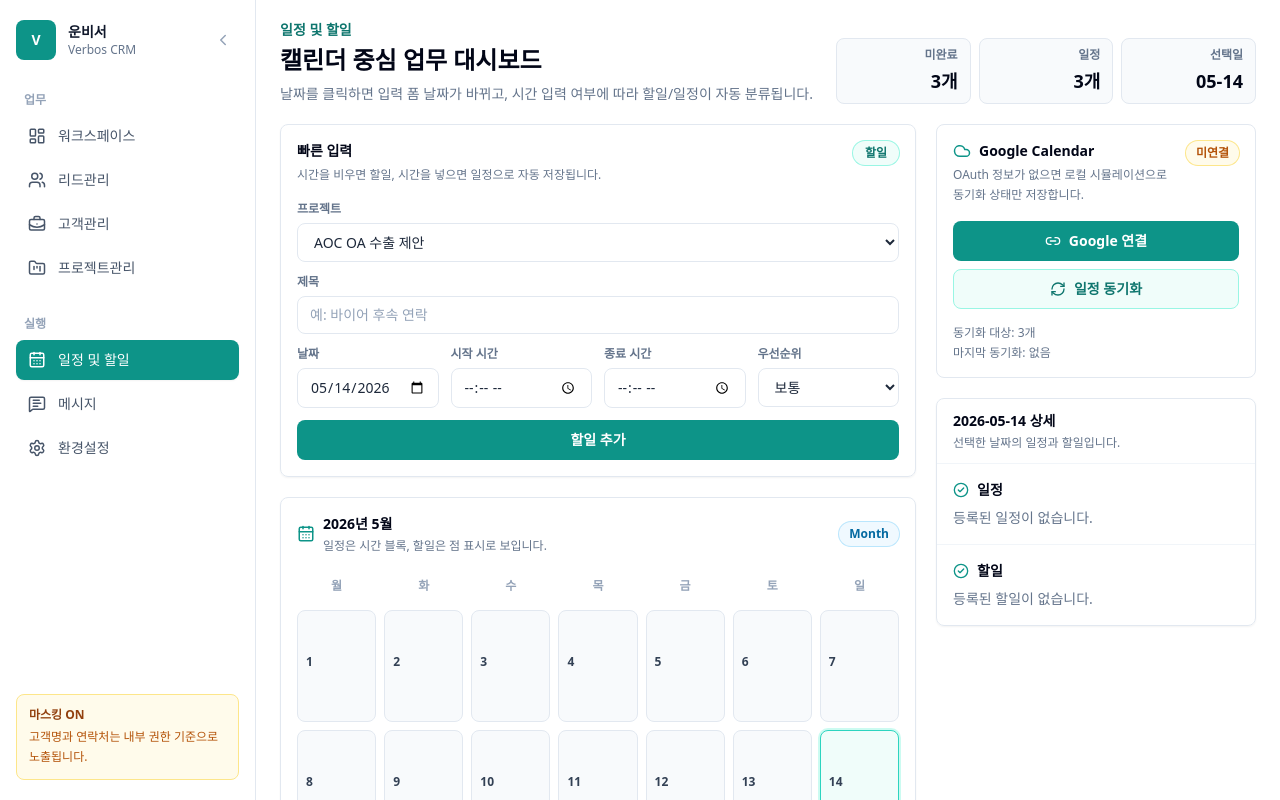
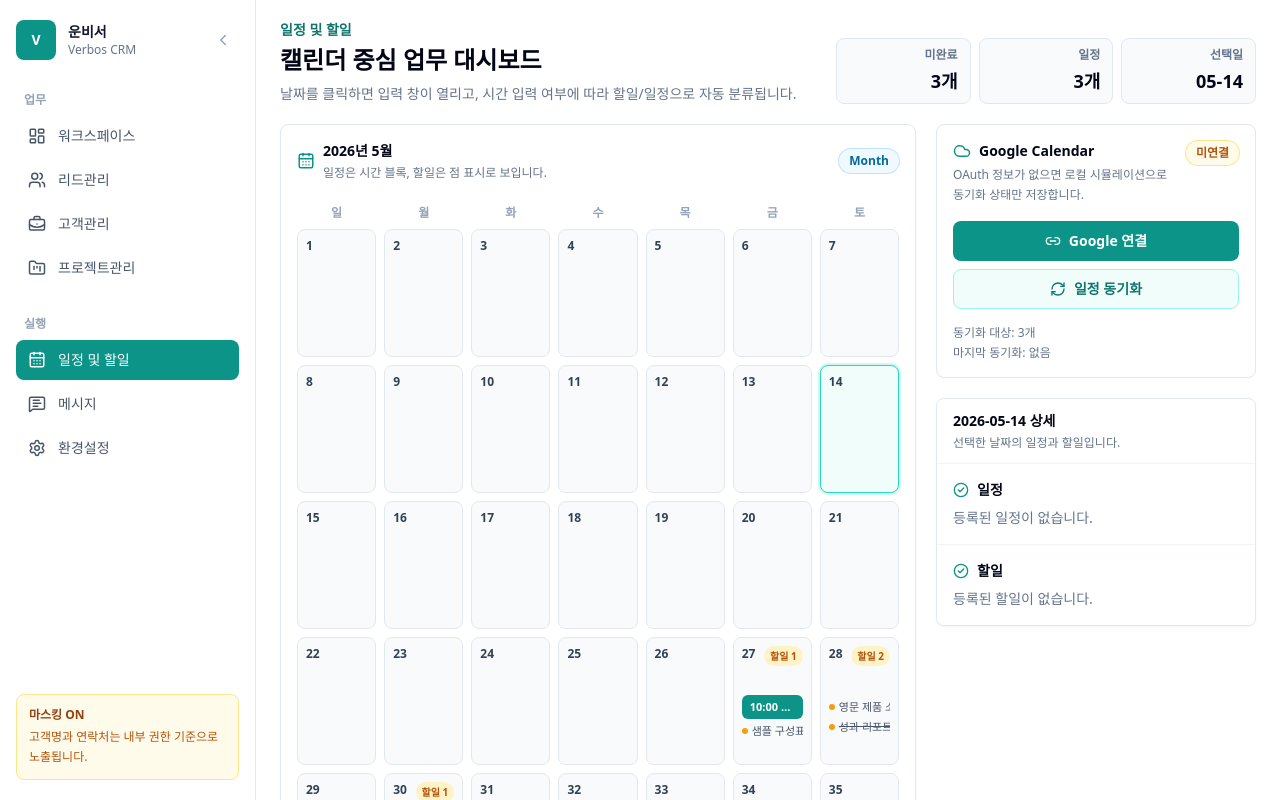
Before and after one commit to parkg9832/verbos, a Next.js app: page / in a window 1280 px wide. Both pictures are taken after a click on the button "일정 및 할일". Shown: the top 800 px of the page. Built offline with nearby package versions, Linux system fonts and the light colour scheme.

Commit message:
Refactor calendar dashboard modal entry

```diff
--- a/components/TimeDashboard.tsx
+++ b/components/TimeDashboard.tsx
@@ -1,8 +1,7 @@
 "use client";
 
-import { useMemo, useState } from "react";
-import type { ReactNode } from "react";
-import { CalendarDays, CheckCircle2, Trash2 } from "lucide-react";
+import { useMemo, useState, type ReactNode } from "react";
+import { CalendarDays, CheckCircle2, Trash2, X } from "lucide-react";
 import type { Project } from "@/lib/dummy-data";
 import { useTimeManagement } from "@/contexts/TimeManagementContext";
 import { Badge } from "@/components/ui/Badge";
@@ -10,6 +9,7 @@ import { GoogleSyncControls } from "@/components/GoogleSyncControls";
 import { UnifiedTimeEntryForm } from "@/components/UnifiedTimeEntryForm";
 
 const calendarDays = Array.from({ length: 35 }, (_, index) => index + 1);
+const weekDays = ["일", "월", "화", "수", "목", "금", "토"];
 
 function formatDate(day: number) {
   return `2026-05-${String(day).padStart(2, "0")}`;
@@ -29,14 +29,10 @@ function syncTone(status: string) {
 }
 
 export function TimeDashboard({ projects }: { projects: Project[] }) {
-  const {
-    tasks,
-    schedules,
-    toggleTask,
-    deleteTask,
-    deleteSchedule,
-  } = useTimeManagement();
+  const { tasks, schedules, toggleTask, deleteTask, deleteSchedule } =
+    useTimeManagement();
   const [selectedDate, setSelectedDate] = useState(formatDate(14));
+  const [isModalOpen, setIsModalOpen] = useState(false);
 
   const selectedTasks = useMemo(
     () => tasks.filter((task) => task.dueDate === selectedDate),
@@ -57,8 +53,13 @@ export function TimeDashboard({ projects }: { projects: Project[] }) {
     );
   }
 
+  function openDate(date: string) {
+    setSelectedDate(date);
+    setIsModalOpen(true);
+  }
+
   return (
-    <section className="min-w-0 flex-1 overflow-y-auto bg-white px-4 py-4 lg:px-6 lg:py-5">
+    <section className="flex min-w-0 flex-1 flex-col overflow-y-auto bg-white px-4 py-4 lg:px-6 lg:py-5">
       <div className="mb-5 flex flex-col gap-3 xl:flex-row xl:items-end xl:justify-between">
         <div className="min-w-0">
           <p className="text-sm font-semibold text-teal-700">일정 및 할일</p>
@@ -66,7 +67,7 @@ export function TimeDashboard({ projects }: { projects: Project[] }) {
             캘린더 중심 업무 대시보드
           </h1>
           <p className="mt-2 text-sm text-slate-500">
-            날짜를 클릭하면 입력 폼 날짜가 바뀌고, 시간 입력 여부에 따라 할일/일정이 자동 분류됩니다.
+            날짜를 클릭하면 입력 창이 열리고, 시간 입력 여부에 따라 할일/일정으로 자동 분류됩니다.
           </p>
         </div>
         <div className="grid grid-cols-3 gap-2 sm:w-[420px]">
@@ -76,14 +77,8 @@ export function TimeDashboard({ projects }: { projects: Project[] }) {
         </div>
       </div>
 
-      <div className="grid gap-5 xl:grid-cols-[minmax(0,7fr)_minmax(320px,3fr)]">
-        <div className="space-y-5">
-          <UnifiedTimeEntryForm
-            projects={projects}
-            preset={{ date: selectedDate }}
-          />
-
-          <div className="rounded-lg border border-slate-200 bg-white/90 p-4 shadow-sm backdrop-blur">
+      <div className="grid min-h-0 flex-1 gap-5 xl:grid-cols-[minmax(0,7fr)_minmax(320px,3fr)]">
+        <div className="flex min-h-[720px] min-w-0 flex-col rounded-lg border border-slate-200 bg-white/90 p-4 shadow-sm backdrop-blur xl:min-h-0">
           <div className="mb-4 flex items-center justify-between gap-3">
             <div className="flex min-w-0 items-center gap-2">
               <CalendarDays size={18} className="text-teal-600" />
@@ -100,7 +95,7 @@ export function TimeDashboard({ projects }: { projects: Project[] }) {
           </div>
 
           <div className="grid grid-cols-7 gap-2 text-xs">
-              {["월", "화", "수", "목", "금", "토", "일"].map((day) => (
+            {weekDays.map((day) => (
               <p
                 key={day}
                 className="py-2 text-center font-semibold text-slate-400"
@@ -108,11 +103,12 @@ export function TimeDashboard({ projects }: { projects: Project[] }) {
                 {day}
               </p>
             ))}
+          </div>
+
+          <div className="grid min-h-0 flex-1 grid-cols-7 grid-rows-5 gap-2 text-xs">
             {calendarDays.map((day) => {
               const date = formatDate(day);
-                const daySchedules = schedules.filter(
-                  (event) => event.date === date,
-                );
+              const daySchedules = schedules.filter((event) => event.date === date);
               const dayTasks = tasks.filter((task) => task.dueDate === date);
               const isSelected = selectedDate === date;
 
@@ -120,25 +116,23 @@ export function TimeDashboard({ projects }: { projects: Project[] }) {
                 <button
                   key={date}
                   type="button"
-                    onClick={() => setSelectedDate(date)}
-                    className={`min-h-28 rounded-lg border p-2 text-left transition-colors duration-200 ${
+                  onClick={() => openDate(date)}
+                  className={`relative min-h-32 overflow-hidden rounded-lg border p-2 text-left transition-colors duration-200 ${
                     isSelected
                       ? "border-teal-400 bg-teal-50 ring-2 ring-teal-100"
                       : "border-slate-200 bg-slate-50 hover:border-teal-200 hover:bg-white"
                   }`}
                 >
-                    <div className="mb-2 flex items-center justify-between gap-2">
-                      <span className="text-xs font-semibold text-slate-700">
+                  <span className="absolute left-2 top-2 z-10 text-xs font-semibold text-slate-700">
                     {day}
                   </span>
                   {dayTasks.length > 0 ? (
-                        <span className="rounded-full bg-amber-100 px-1.5 py-0.5 text-[10px] font-semibold text-amber-700">
+                    <span className="absolute right-2 top-2 z-10 rounded-full bg-amber-100 px-1.5 py-0.5 text-[10px] font-semibold text-amber-700">
                       할일 {dayTasks.length}
                     </span>
                   ) : null}
-                    </div>
 
-                    <div className="space-y-1">
+                  <div className="space-y-1 pt-8">
                     {daySchedules.slice(0, 2).map((event) => (
                       <div
                         key={event.id}
@@ -169,9 +163,8 @@ export function TimeDashboard({ projects }: { projects: Project[] }) {
             })}
           </div>
         </div>
-        </div>
 
-        <aside className="space-y-5">
+        <aside className="min-w-0 space-y-5">
           <GoogleSyncControls />
 
           <div className="rounded-lg border border-slate-200 bg-white/90 shadow-sm backdrop-blur">
@@ -269,6 +262,38 @@ export function TimeDashboard({ projects }: { projects: Project[] }) {
           </div>
         </aside>
       </div>
+
+      {isModalOpen ? (
+        <div className="fixed inset-0 z-50 flex items-center justify-center bg-slate-950/45 px-4 backdrop-blur-sm">
+          <div className="w-full max-w-2xl rounded-lg border border-white/70 bg-white/95 shadow-2xl">
+            <div className="flex items-center justify-between gap-3 border-b border-slate-100 px-5 py-4">
+              <div className="min-w-0">
+                <p className="text-sm font-semibold text-slate-950">
+                  {selectedDate} 입력
+                </p>
+                <p className="mt-1 text-xs text-slate-500">
+                  시간 없이 저장하면 할일, 시간 범위를 넣으면 일정입니다.
+                </p>
+              </div>
+              <button
+                type="button"
+                onClick={() => setIsModalOpen(false)}
+                className="flex h-9 w-9 items-center justify-center rounded-lg text-slate-500 transition-colors duration-200 hover:bg-slate-100 hover:text-slate-900"
+                aria-label="닫기"
+              >
+                <X size={18} />
+              </button>
+            </div>
+            <div className="p-5">
+              <UnifiedTimeEntryForm
+                projects={projects}
+                preset={{ date: selectedDate }}
+                onSubmitted={() => setIsModalOpen(false)}
+              />
+            </div>
+          </div>
+        </div>
+      ) : null}
     </section>
   );
 }
--- a/components/UnifiedTimeEntryForm.tsx
+++ b/components/UnifiedTimeEntryForm.tsx
@@ -18,9 +18,11 @@ export interface SmartTimeFormPreset {
 export function UnifiedTimeEntryForm({
   projects,
   preset,
+  onSubmitted,
 }: {
   projects: Project[];
   preset?: SmartTimeFormPreset;
+  onSubmitted?: () => void;
 }) {
   const { addTask, addSchedule } = useTimeManagement();
   const firstProjectId = projects[0]?.id ?? "";
@@ -41,6 +43,13 @@ export function UnifiedTimeEntryForm({
   }, [firstProjectId, projectId]);
 
   const entryType = startTime || endTime ? "일정" : "할일";
+
+  function resetForm() {
+    setTitle("");
+    setStartTime("");
+    setEndTime("");
+    setPriority("보통");
+  }
 
   function submit() {
     setError(null);
@@ -67,8 +76,8 @@ export function UnifiedTimeEntryForm({
         dueDate: date,
         priority,
       });
-      setTitle("");
-      setPriority("보통");
+      resetForm();
+      onSubmitted?.();
       return;
     }
 
@@ -91,10 +100,8 @@ export function UnifiedTimeEntryForm({
       location: "",
       description: "",
     });
-    setTitle("");
-    setStartTime("");
-    setEndTime("");
-    setPriority("보통");
+    resetForm();
+    onSubmitted?.();
   }
 
   return (
@@ -184,7 +191,7 @@ export function UnifiedTimeEntryForm({
               onChange={(event) => setPriority(event.target.value as TimePriority)}
               className="form-input"
             >
-              {["높음", "보통", "낮음"].map((item) => (
+              {(["높음", "보통", "낮음"] as TimePriority[]).map((item) => (
                 <option key={item} value={item}>
                   {item}
                 </option>
```
Lines whose indentation alone changed are shown as unchanged.
